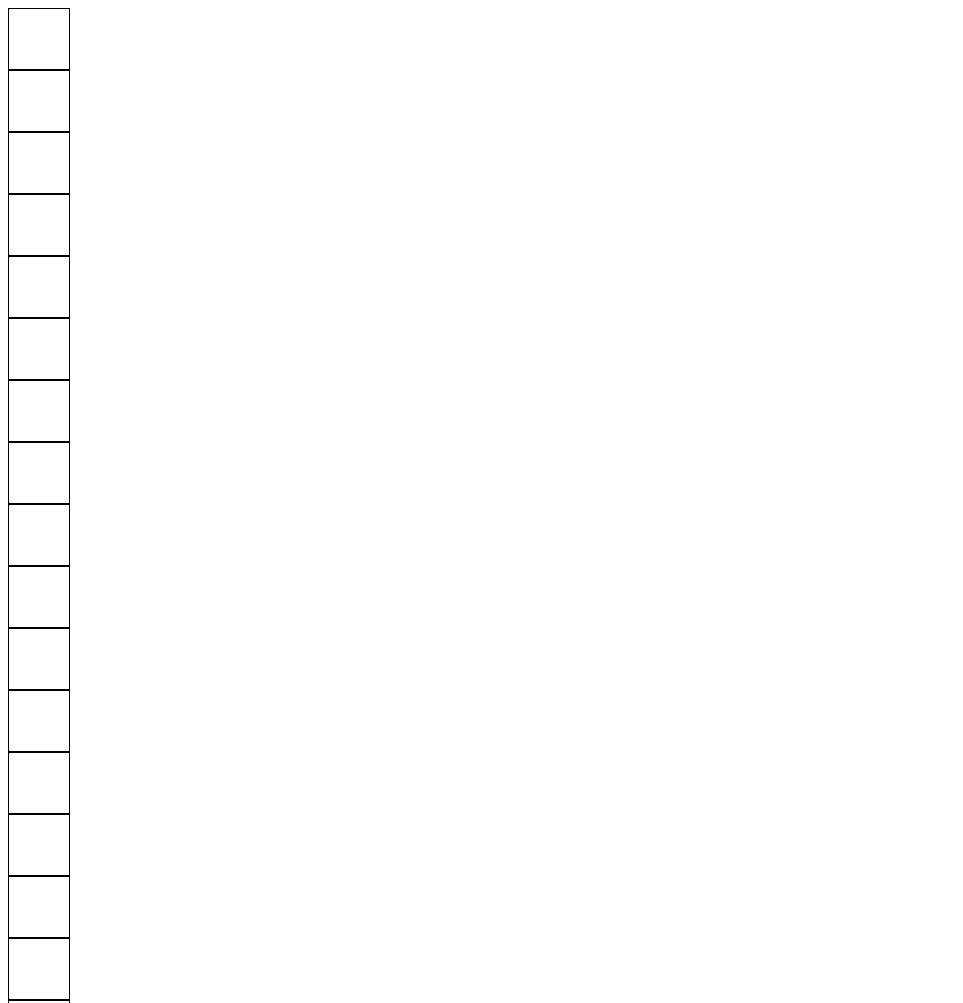
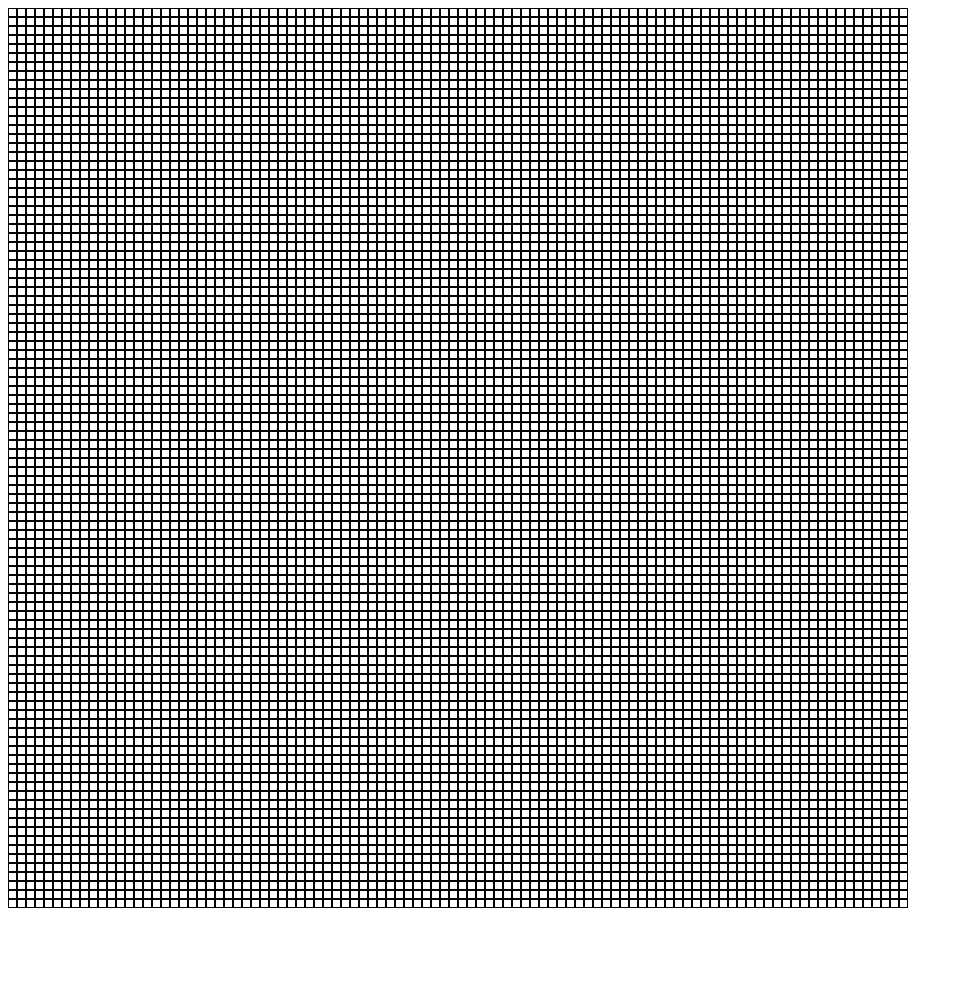
Before and after one commit to vinipereira-io/odin-etch-a-sketch, a plain HTML site: page index.html in a window 1280 px wide. Shown: the top 1003 px of the page, without its empty margins (0-963 px from the left). After the commit the page ends 916 px from the top, so only its background shows below. Drawn offline with Linux system fonts and the light colour scheme.

Commit message:
Pixelate squares on hover and set grid scale dynamically

```diff
--- a/app.js
+++ b/app.js
@@ -1,11 +1,24 @@
 const container = document.querySelector('.grid-container');
 
-for (i=32; i>0; i--) {
-    const div = document.createElement('div');
+function createGrid(scale) {
+    container.style.gridTemplateColumns = `repeat(${scale}, 1fr)`;
+    container.style.gridTemplateRows = `repeat(${scale}, 1fr)`;
 
-    div.classList.add('grid-square');
+    for (i = 0; i < scale ** 2; i++) {
+        const div = document.createElement('div');
 
-    div.setAttribute('id', i);
+        div.classList.add('grid-square');
 
-    container.appendChild(div);
+        div.setAttribute('id', i);
+
+        div.addEventListener('mouseover', pixelate);
+
+        container.appendChild(div);
+    }
 }
+
+function pixelate(e) {
+    e.target.classList.add('pixelated');
+}
+
+createGrid(100);
--- a/style.css
+++ b/style.css
@@ -1,9 +1,13 @@
 .grid-container{
+    width: 900px;
+    height: 900px;
     display: grid;
 }
 
 .grid-square{
-    height: 60px;
-    width: 60px;
-    border: 1px solid black;
+    border: .5px solid black;
 }
+
+.pixelated{
+    background-color: black;
+}
```
